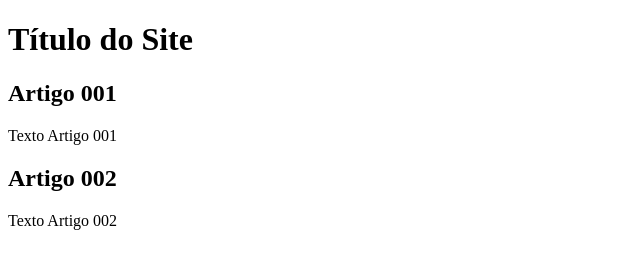
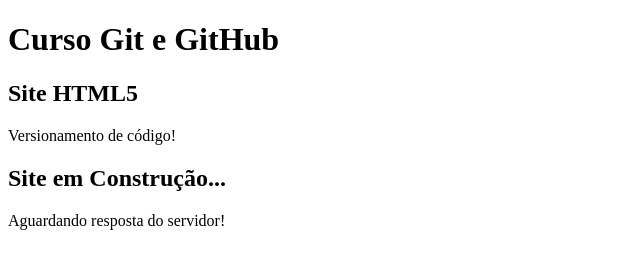
Before and after one commit to LuizHenriqueExpedito/curso-git-e-github, a plain HTML site: page index.html in a window 1280 px wide. Shown: the whole page, without its empty margins (0-640 px from the left). Drawn offline with Linux system fonts and the light colour scheme.

Commit message:
início do site

```diff
--- a/index.html
+++ b/index.html
@@ -8,15 +8,15 @@
 <body>
     <main>
         <header>
-            <h1> Título do Site <h1>
+            <h1>Curso Git e GitHub <h1>
         </header>
         <article>
-            <h2>Artigo 001</h2>
-            <p>Texto Artigo 001</p>
+            <h2>Site HTML5</h2>
+            <p>Versionamento de código!</p>
         </article>
         <article>
-            <h2>Artigo 002</h2>
-            <p>Texto Artigo 002</p>
+            <h2>Site em Construção...</h2>
+            <p>Aguardando resposta do servidor!</p>
         </article>
     </main>
 </body>
```
